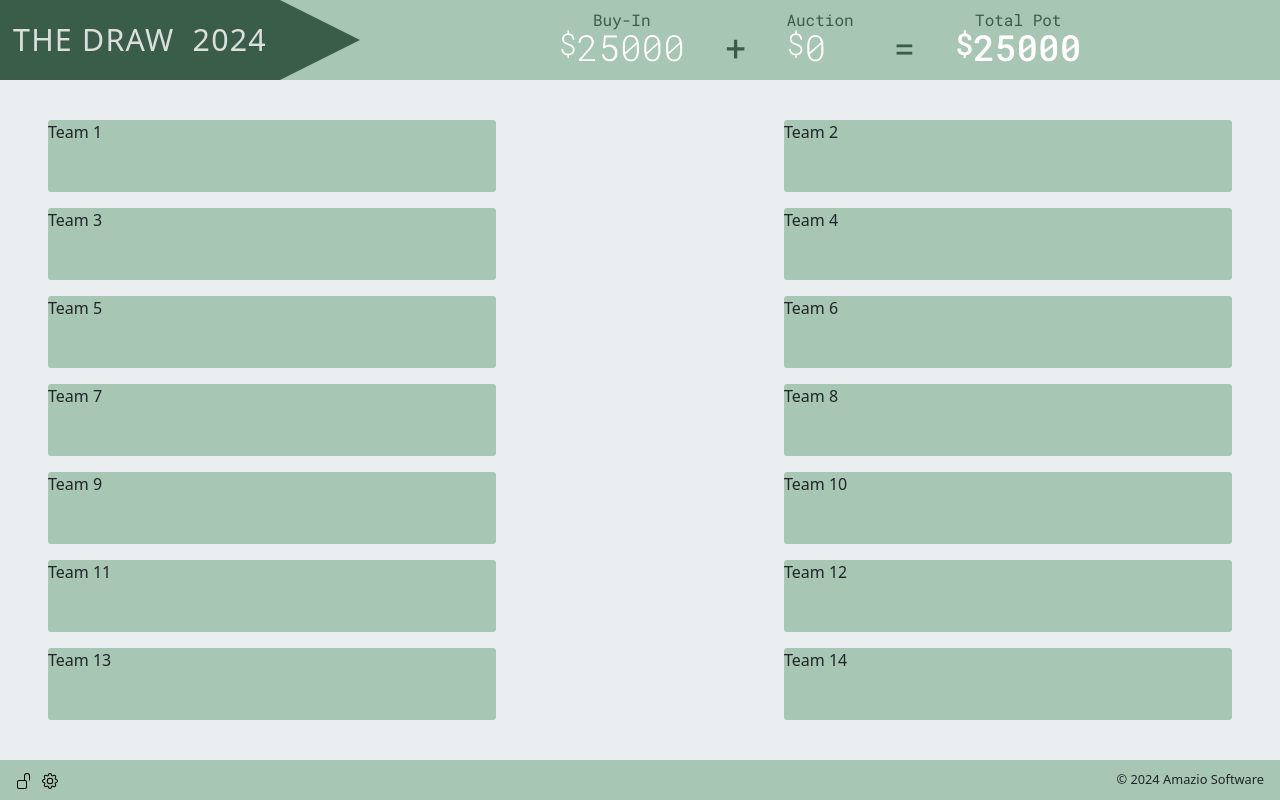
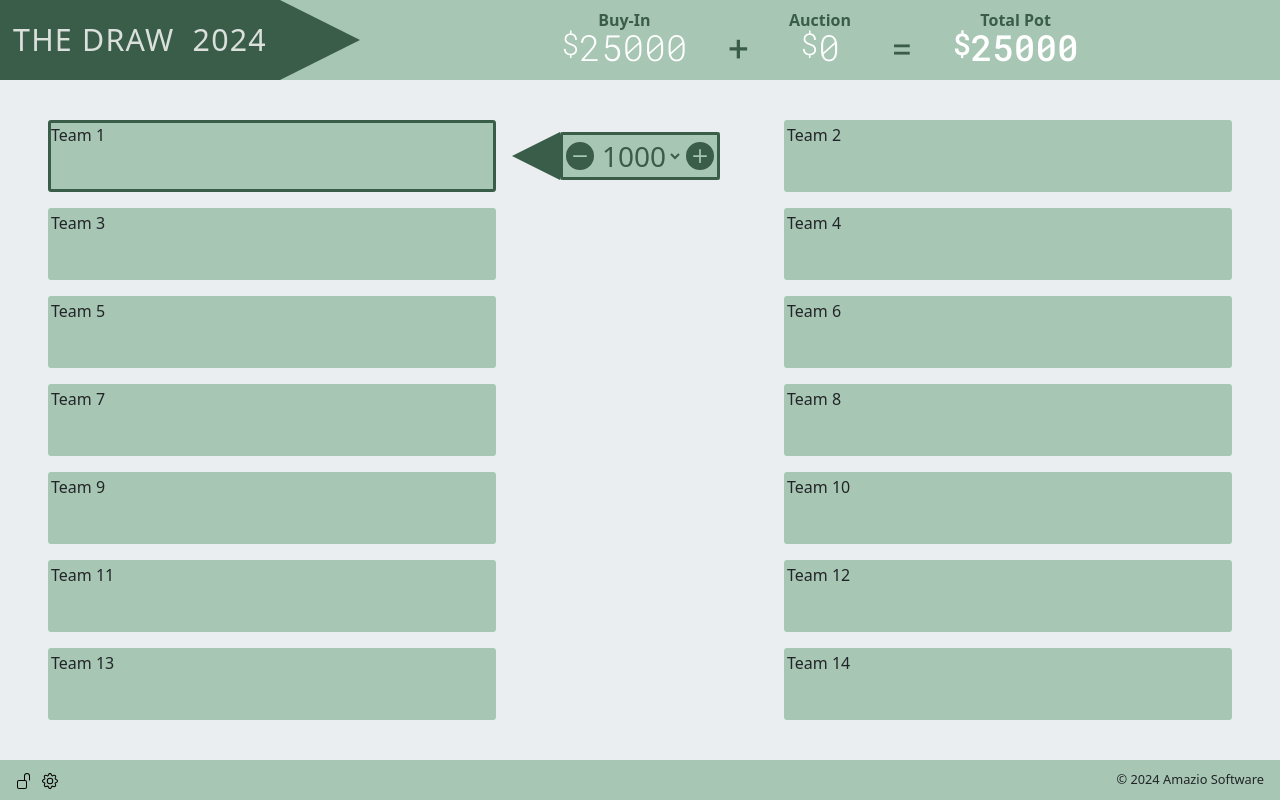
Before and after one commit to amazio/the-draw, a React (Vite) app: page / in a window 1280 px wide. Both pictures are taken after a click on the picture 24 px from the left and 780 px from the top of the page. Built offline with nearby package versions, Linux system fonts and the light colour scheme.

Commit message:
Style Bidder

```diff
--- a/index.html
+++ b/index.html
@@ -8,8 +8,8 @@
   <title>THE DRAW 2024</title>
   <link rel="preconnect" href="https://fonts.googleapis.com">
   <link rel="preconnect" href="https://fonts.gstatic.com" crossorigin>
-  <link href="https://fonts.googleapis.com/css2?family=Roboto+Mono:wght@100;200;300;400;500;600;700&display=swap" rel="stylesheet">  <link href="https://cdn.jsdelivr.net/npm/bootstrap@5.3.2/dist/css/bootstrap.min.css" rel="stylesheet"
-    integrity="sha384-T3c6CoIi6uLrA9TneNEoa7RxnatzjcDSCmG1MXxSR1GAsXEV/Dwwykc2MPK8M2HN" crossorigin="anonymous">
+  <link href="https://fonts.googleapis.com/css2?family=Roboto+Mono:wght@100;200;300;400;500;600;700&display=swap" rel="stylesheet">
+  <link href="https://cdn.jsdelivr.net/npm/bootstrap@5.3.2/dist/css/bootstrap.min.css" rel="stylesheet" integrity="sha384-T3c6CoIi6uLrA9TneNEoa7RxnatzjcDSCmG1MXxSR1GAsXEV/Dwwykc2MPK8M2HN" crossorigin="anonymous">
   <script src="https://cdn.jsdelivr.net/npm/bootstrap@5.3.2/dist/js/bootstrap.bundle.min.js"
     integrity="sha384-C6RzsynM9kWDrMNeT87bh95OGNyZPhcTNXj1NW7RuBCsyN/o0jlpcV8Qyq46cDfL"
     crossorigin="anonymous"></script>
--- a/src/App.jsx
+++ b/src/App.jsx
@@ -17,6 +17,7 @@ function App() {
     const { teams, buyInPot } = stateService.loadStateFromStorage();
     setTeams(teams);
     setBuyInPot(buyInPot);
+    setLocked(true);
   }, []);
 
   useEffect(function() {
@@ -24,7 +25,7 @@ function App() {
   }, [teams]);
 
   useEffect(function() {
-    if (locked && !activeTeam) setActiveTeam(teams[0]);
+    if (!locked && !activeTeam) setActiveTeam(teams[0]);
   }, [locked]);
 
 
--- a/src/components/Bidder/Bidder.css
+++ b/src/components/Bidder/Bidder.css
@@ -1,15 +1,17 @@
 .Bidder {
   display: grid;
-  grid-template-columns: 9vmin 1fr 9vmin;
-  grid-template-rows: 9vmin;
+  grid-template-columns: 6vmin 1fr 6vmin;
+  grid-template-rows: 6vmin;
+  grid-column: 2;
   background-color: var(--green-1);
 }
 
 .Bidder div:nth-child(2) {
-  /* flex or grid? */
+  display: flex;
+  justify-content: space-evenly;
+  align-items: center;
   border: .4vmin solid var(--green-8);
   border-radius: .4vmin;
-  /* border-width: .4vmin 0; */
 }
 
 .Bidder div:first-child, .Bidder div:last-child {
@@ -17,13 +19,31 @@
 }
 
 .Bidder div:first-child.triangle {
-  border-top: 4.5vmin solid var(--bg);
-  border-right: 9vmin solid var(--green-8);
-  border-bottom: 4.5vmin solid var(--bg);
+  border-top: 3vmin solid var(--bg);
+  border-right: 6vmin solid var(--green-8);
+  border-bottom: 3vmin solid var(--bg);
 }
 
 .Bidder div:last-child.triangle {
-  border-top: 4.5vmin solid var(--bg);
-  border-left: 9vmin solid var(--green-8);
-  border-bottom: 4.5vmin solid var(--bg);
+  border-top: 3vmin solid var(--bg);
+  border-left: 6vmin solid var(--green-8);
+  border-bottom: 3vmin solid var(--bg);
 }
+
+.Bidder select {
+  font-family: var(--bs-body-font-family);
+  font-size: 3.5vmin;
+  text-align: center;
+  color: var(--green-8);
+  border: none;
+  border-radius: 0.4vmin;
+  outline: none;
+  background-color: var(--green-1);
+  cursor: pointer;
+}
+
+.Bidder img {
+  height: 3.5vmin;
+  width: 3.5vmin;
+  cursor: pointer;
+}
--- a/src/components/Bidder/Bidder.jsx
+++ b/src/components/Bidder/Bidder.jsx
@@ -1,11 +1,23 @@
+import { useState } from 'react';
 import './Bidder.css';
+import PlusIcon from '../../assets/plus.svg';
+import MinusIcon from '../../assets/minus.svg';
 
 export default function Bidder({ activeTeam }) {
+  const [bidChangeAmt, setBidChangeAmt] = useState(1000);
+  if (!activeTeam) return null;
+  const gridRow = Math.round(activeTeam?.num / 2);
   return (
-    <div className="Bidder">
+    <div className="Bidder" style={{ gridRow }} >
       <div className={activeTeam.num % 2 ? 'triangle' : ''} />
       <div>
-        BIDDER
+        <img src={MinusIcon} alt='minus icon' />
+        <select value={bidChangeAmt} onChange={(e) => setBidChangeAmt(parseInt(e.target.value))}>
+          <option value='100'>100</option>
+          <option value='500'>500</option>
+          <option value='1000'>1000</option>
+        </select>
+        <img src={PlusIcon} alt='plus icon' />
       </div>
       <div className={activeTeam.num % 2 ? '' : 'triangle'} />
     </div>
--- a/src/components/Pot/Pot.css
+++ b/src/components/Pot/Pot.css
@@ -1,5 +1,4 @@
 .Pot {
-  font-family: 'Roboto Mono';
   display: grid;
   grid-template-columns: repeat(5, auto);
   grid-template-rows: 2vmin 5vmin;
@@ -14,6 +13,7 @@
   align-items: center;
   color: var(--green-8);
   font-size: 2vmin;
+  font-weight: bold;
   padding-top: 0.1vmin;
 }
 
@@ -23,9 +23,11 @@
 }
 
 .Pot h1 {
+  font-family: 'Roboto Mono';
   font-size: 4.5vmin;
   font-weight: 300;
   margin: -0.2vmin 0 0 0;
+  text-align: center;
 }
 
 .Pot h1:nth-of-type(5) {
--- a/src/components/Team/Team.css
+++ b/src/components/Team/Team.css
@@ -1,9 +1,14 @@
 .Team {
+  height: 100%;
   background-color: var(--green-1);
-  border: .4vmin solid var(--green-4);
-  border-radius: .4vmin;
+  border-width: 0.4vmin;
+  border-style: solid;
+  border-color: var(--green-1);
+  border-radius: 0.4vmin;
+  cursor: pointer;
 }
 
 .Team.active {
-  border: .4vmin solid var(--green-8);
+  border-color: var(--green-8);
+  cursor: default;
 }
--- a/src/components/TeamGrid/TeamGrid.css
+++ b/src/components/TeamGrid/TeamGrid.css
@@ -11,4 +11,5 @@
    "team-9 . team-10"
    "team-11 . team-12"
    "team-13 . team-14";
+  align-items: center;
 }
--- a/src/components/TeamGrid/TeamGrid.jsx
+++ b/src/components/TeamGrid/TeamGrid.jsx
@@ -8,12 +8,7 @@ export default function TeamGrid({ teams, activeTeam, setActiveTeam, locked }) {
     <section className="TeamGrid">
       {teamCards}
       { (!locked && activeTeam) &&
-          <div style={{
-            gridColumn: 2,
-            gridRow: Math.floor(activeTeam.num / 2 + 1)
-          }}>
-            <Bidder activeTeam={activeTeam} />
-          </div>
+        <Bidder activeTeam={activeTeam} />
       }
     </section>
   );
--- a/src/index.css
+++ b/src/index.css
@@ -8,8 +8,10 @@
   --green-2: #8CB69C;
   --green-6: #578B6C;
   --green-8: #395d48;
-  --blue-2: #D7F9F1;
-  --blue-4: #7AA095;
+}
+
+svg {
+  fill: #395d48;
 }
 
 body {
```
Also changed, not shown: src/assets/minus.svg (added), src/assets/plus.svg (added).
